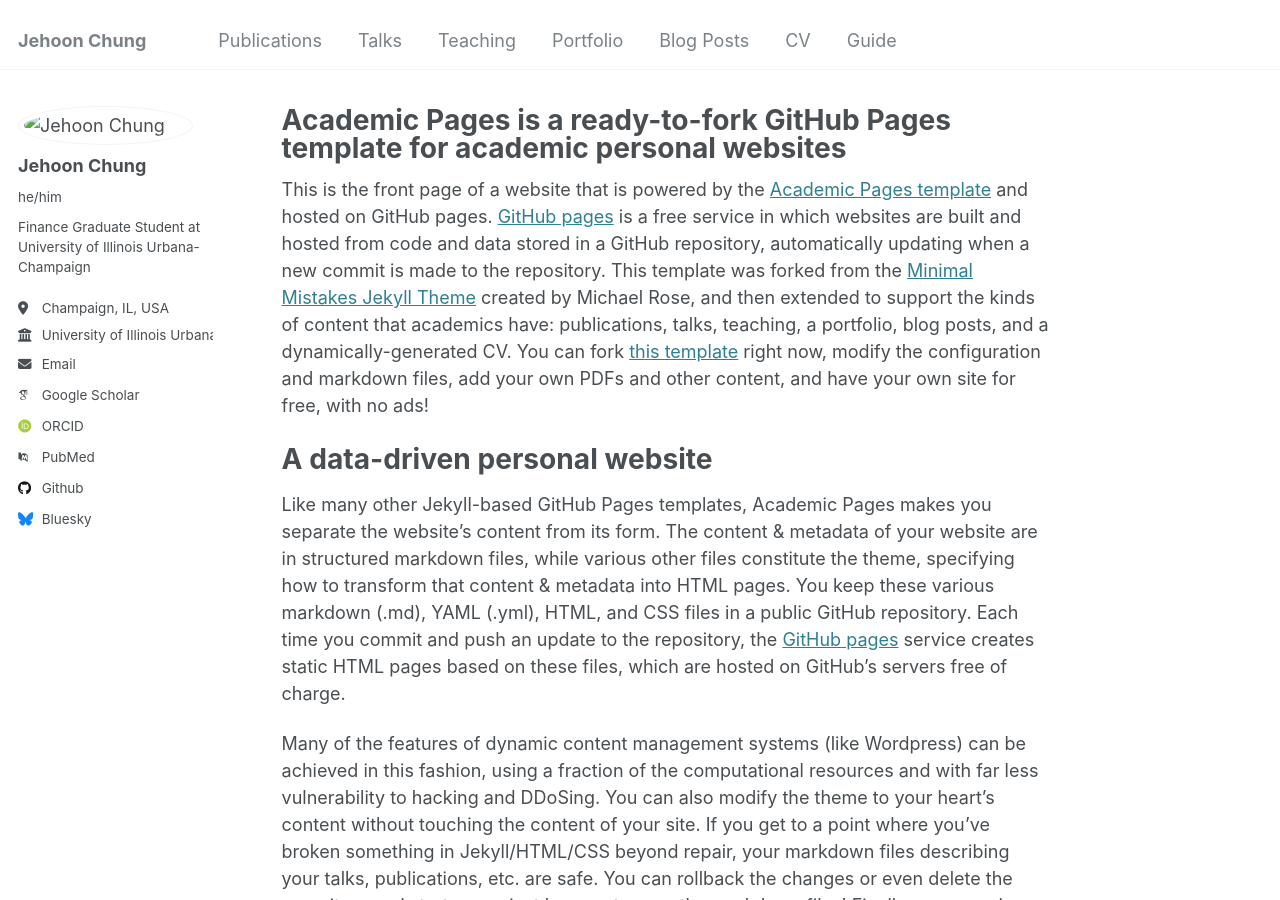
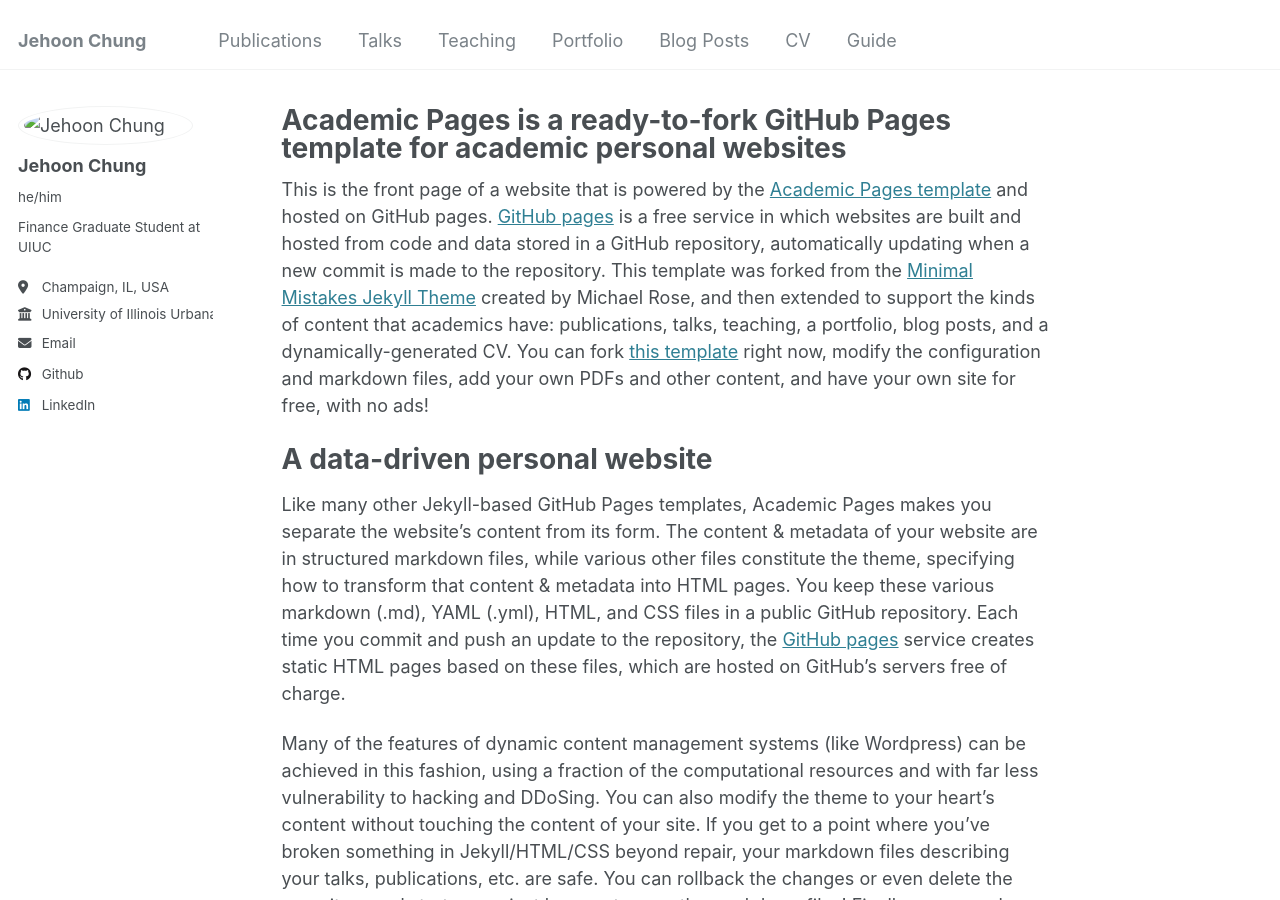
Before and after one commit to JehoonChung/jehoonchung.github.io, a Jekyll site: the page built from _pages/about.md, in a window 1280 px wide and 900 px high. Built offline with Jekyll 4.4.1, drawn with Linux system fonts in a browser that asks for light colours; some web fonts are replaced.

Commit message:
Update _config.yml

```diff
--- a/_config.yml
+++ b/_config.yml
@@ -24,7 +24,7 @@ author:
   avatar           : "jehoonpic.jpg"
   name             : "Jehoon Chung"
   pronouns         : "he/him"
-  bio              : "Finance Graduate Student at University of Illinois Urbana-Champaign"
+  bio              : "Finance Graduate Student at UIUC"
   location         : "Champaign, IL, USA"
   employer         : "University of Illinois Urbana-Champaign"
   uri              : # URL
@@ -32,11 +32,11 @@ author:
 
   # Academic websites
   arxiv            : # URL - Update with the correct link to your profile
-  googlescholar    : "https://scholar.google.com/citations?user=PS_CX0AAAAAJ"
+  googlescholar    : #"https://scholar.google.com/citations?user=PS_CX0AAAAAJ"
   impactstory      : # URL
-  orcid            : "http://orcid.org/yourorcidurl"
+  orcid            : #"http://orcid.org/yourorcidurl"
   semantic         : # URL
-  pubmed           : "https://www.ncbi.nlm.nih.gov/pubmed/?term=john+snow"
+  pubmed           : #"https://www.ncbi.nlm.nih.gov/pubmed/?term=john+snow"
   researchgate     : # URL
   scopus           : # URL
 
@@ -44,12 +44,12 @@ author:
   bitbucket        : # Username - Update with your username on the site
   codepen          : # Username
   dribbble         : # Username
-  github           : "academicpages"
+  github           : "jehoonchung"
   kaggle           : # Username
   stackoverflow    : # User number or user number and name (i.e., use "1" or "1/jeff-atwood")
 
   # Social media
-  bluesky          : "bsky.app" # Replace this with you Bluesky username
+  bluesky          : #"bsky.app" # Replace this with you Bluesky username
   facebook         : # Username
   flickr           : # Username
   foursquare       : # Username
@@ -58,7 +58,7 @@ author:
   keybase          : # Username
   instagram        : # Username
   lastfm           : # Username
-  linkedin         : # Username
+  linkedin         : "https://www.linkedin.com/in/jehoon-chung-8a76b3229/"
   mastodon         : # URL
   medium           : # URL
   pinterest        : # Username
```
